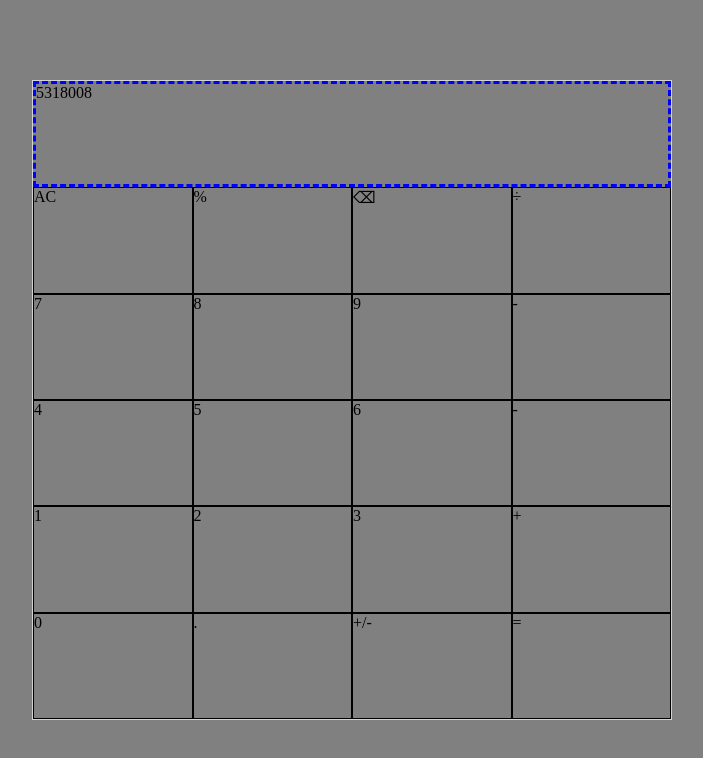
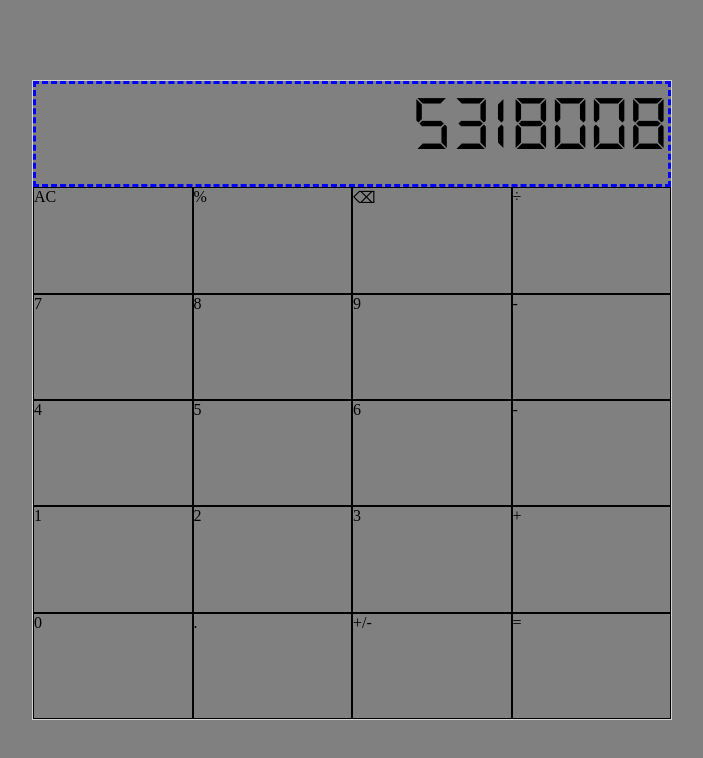
Before and after one commit to polyphonika/calculator, a plain HTML site: page index.html in a window 1280 px wide. Shown: the whole page, without its empty margins (288-991 px from the left). Drawn offline with Linux system fonts and the light colour scheme.

Commit message:
added font

```diff
--- a/style.css
+++ b/style.css
@@ -1,3 +1,8 @@
+@font-face {
+    font-family: 'DS-DIGI'; /* Name you want to give the font */
+    src: url('/fonts/DS-DIGI.TTF') format('truetype'); /* Path to the font file */
+}
+
 * {
     margin: 0;
     padding: 0;
@@ -26,6 +31,10 @@ body {
     height: calc(100%/6);
     /* width: 50wvh; */
     /* width: 100%; */
+    font-size: 10vh;
+    display: flex;
+    justify-content: flex-end;
+    font-family: 'DS-DIGI', monospace;
 }
 
 .button {
```
Also changed, not shown: fonts/DS-DIGI.TTF (added), fonts/DS-DIGIB.TTF (added), fonts/DS-DIGII.TTF (added), fonts/DS-DIGIT.TTF (added), notes.txt.
